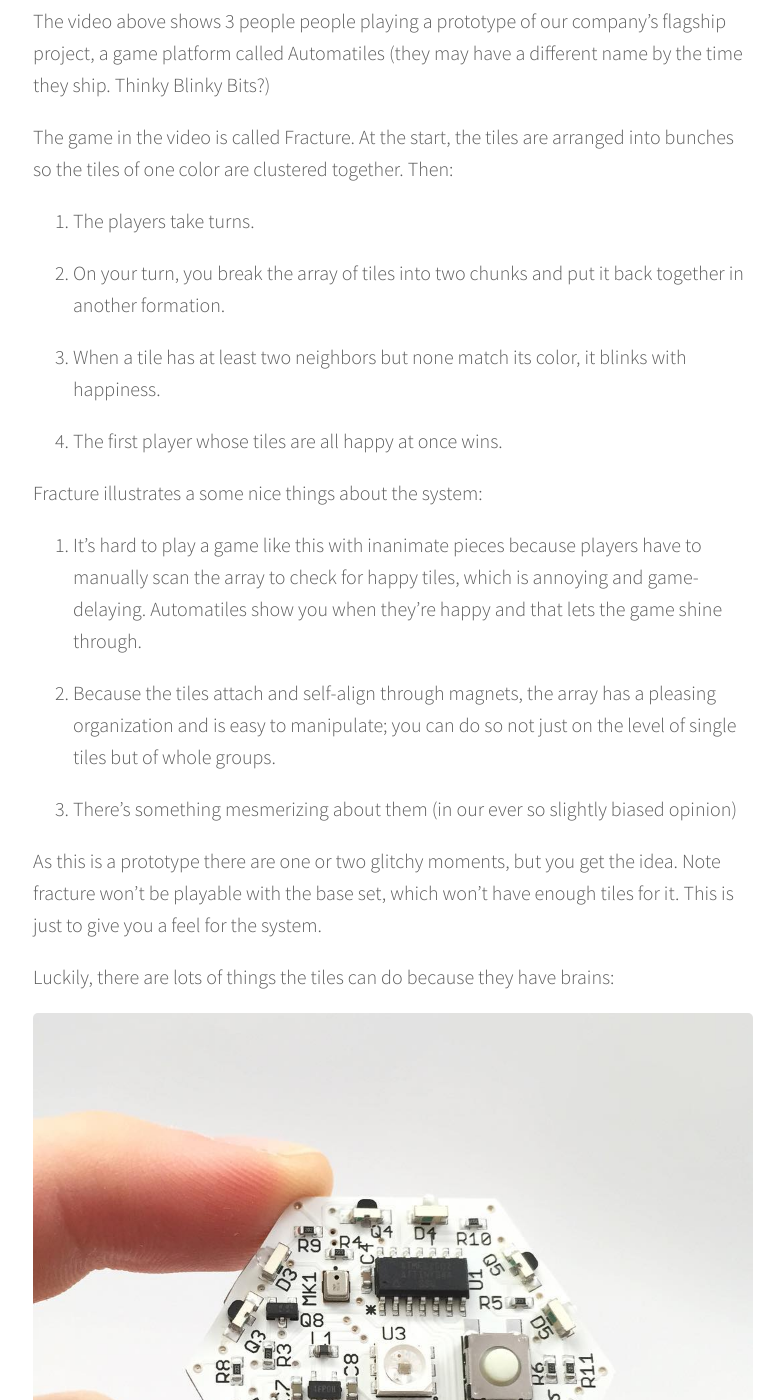
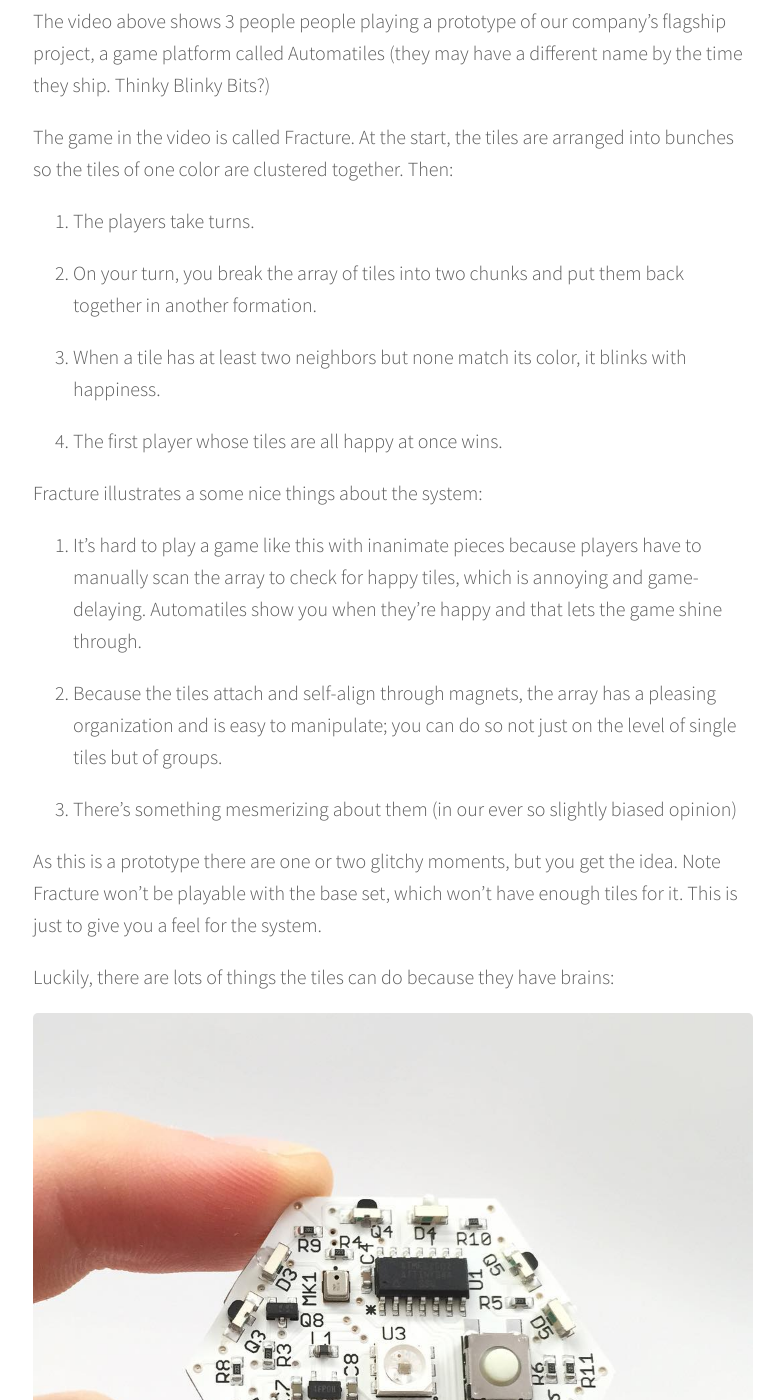
Before and after one commit to jbobrow/Move38-website, a Jekyll site: the page built from _posts/2016-10-05-demo-of-our-new-game-platform.markdown, in a window 1280 px wide and 1400 px high, scrolled down 595 px. Shown: the whole window, without its empty margins (247-1031 px from the left). Built offline with Jekyll 4.4.1, drawn with Linux system fonts in a browser that asks for light colours; nearby versions of some CDN libraries; comment, search, counter and statistics services are not loaded.

Commit message:
Updated Demo Of Our New Game Platform

```diff
--- a/_posts/2016-10-05-demo-of-our-new-game-platform.markdown
+++ b/_posts/2016-10-05-demo-of-our-new-game-platform.markdown
@@ -13,7 +13,7 @@ The game in the video is called Fracture. At the start, the tiles are arranged i
 
 1. The players take turns.
 
-2. On your turn, you break the array of tiles into two chunks and put it back together in another formation.
+2. On your turn, you break the array of tiles into two chunks and put them back together in another formation.
 
 3. When a tile has at least two neighbors but none match its color, it blinks with happiness.
 
@@ -23,11 +23,11 @@ Fracture illustrates a some nice things about the system:
 
 1. It's hard to play a game like this with inanimate pieces because players have to manually scan the array to check for happy tiles, which is annoying and game-delaying. Automatiles show you when they're happy and that lets the game shine through.
 
-2. Because the tiles attach and self-align through magnets, the array has a pleasing organization and is easy to manipulate; you can do so not just on the level of single tiles but of whole groups.
+2. Because the tiles attach and self-align through magnets, the array has a pleasing organization and is easy to manipulate; you can do so not just on the level of single tiles but of groups.
 
 3. There's something mesmerizing about them (in our ever so slightly biased opinion)
 
-As this is a prototype there are one or two glitchy moments, but you get the idea. Note fracture won't be playable with the base set, which won't have enough tiles for it. This is just to give you a feel for the system.
+As this is a prototype there are one or two glitchy moments, but you get the idea. Note Fracture won't be playable with the base set, which won't have enough tiles for it. This is just to give you a feel for the system.
 
 Luckily, there are lots of things the tiles can do because they have brains:
 
```
